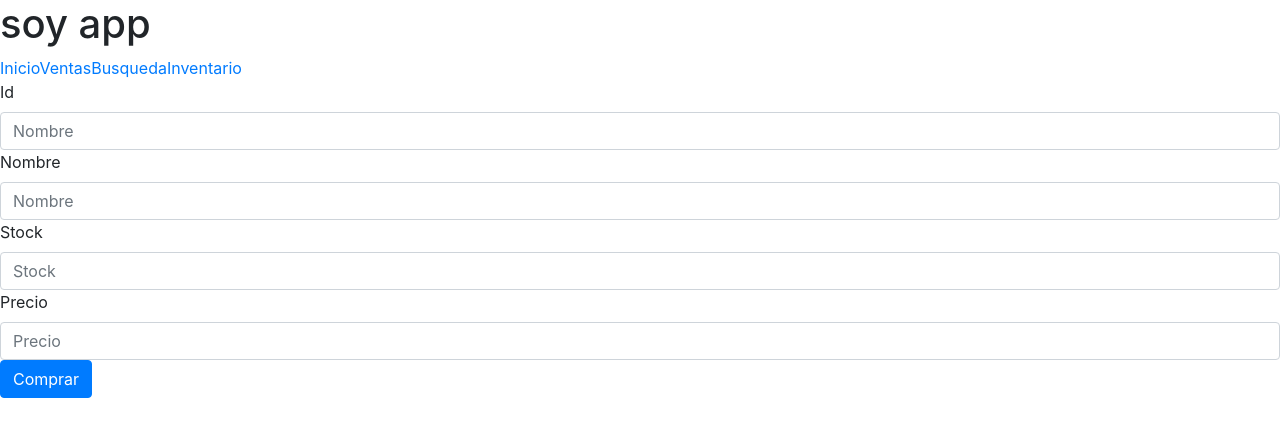
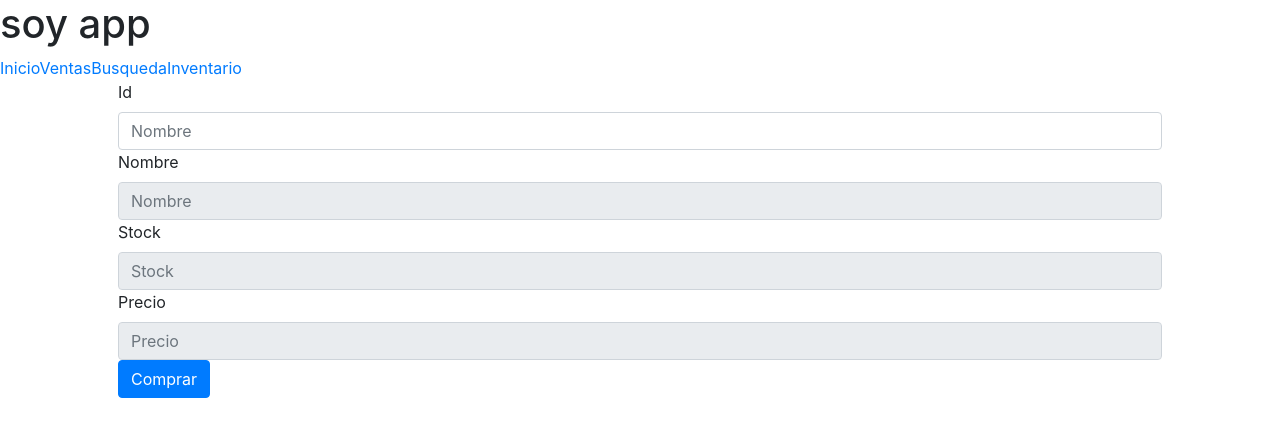
Before and after one commit to BrianHey/vueALL_ADL, a Vue app: page / in a window 1280 px wide. Shown: the top 436 px of the page. Built offline with nearby package versions, Linux system fonts and the light colour scheme.

Commit message:
logica extra

```diff
--- a/src/views/Inicio.vue
+++ b/src/views/Inicio.vue
@@ -1,29 +1,43 @@
 <template>
-	<div class="home">
-    <label for=""> Id </label>
-		<b-form-input id="input-2" v-model="id"  placeholder="Nombre"></b-form-input>
-		<label for=""> Nombre </label>
-		<b-form-input id="input-2"  placeholder="Nombre"></b-form-input>
-		<label for=""> Stock </label>
-		<b-form-input id="input-2"  placeholder="Stock"></b-form-input>
-		<label for=""> Precio </label>
-		<b-form-input id="input-2" placeholder="Precio"></b-form-input>
-		<b-button type="submit" @click="Descontar" variant="primary">Comprar</b-button>
-	</div>
+<div class="home container px-5">
+  <label for>Id</label>
+  <b-form-input id="input-2" v-model="id" placeholder="Nombre"></b-form-input>
+  <label for>Nombre</label>
+  <b-form-input :disabled="true" id="input-2" v-model="juguete.nombre" placeholder="Nombre"></b-form-input>
+  <label for>Stock</label>
+  <b-form-input :disabled="true" id="input-2" v-model="juguete.stock" placeholder="Stock"></b-form-input>
+  <label for>Precio</label>
+  <b-form-input :disabled="true" id="input-2" v-model="juguete.precio" placeholder="Precio"></b-form-input>
+  <b-button type="submit" @click="Descontar" variant="primary">Comprar</b-button>
+</div>
 </template>
 
 <script>
+import {
+  mapState
+} from "vuex";
 export default {
-  name: 'Home',
+  name: "Home",
   methods: {
     Descontar() {
-       this.$store.dispatch("descontar" , this.id)
+      this.$store.dispatch("descontar", this.id);
     },
   },
-  data (){
+  data() {
     return {
-      id : ""
-    }
-  }
+      id: "",
+    };
+  },
+  computed: {
+    ...mapState(["juguetes"]),
+    juguete() {
+      let juguete = {
+        nombre: "",
+        precio: "",
+        stock: "",
+      };
+      return this.juguetes.find((j) => j.id == this.id) || juguete;
+    },
+  },
 };
 </script>
```
